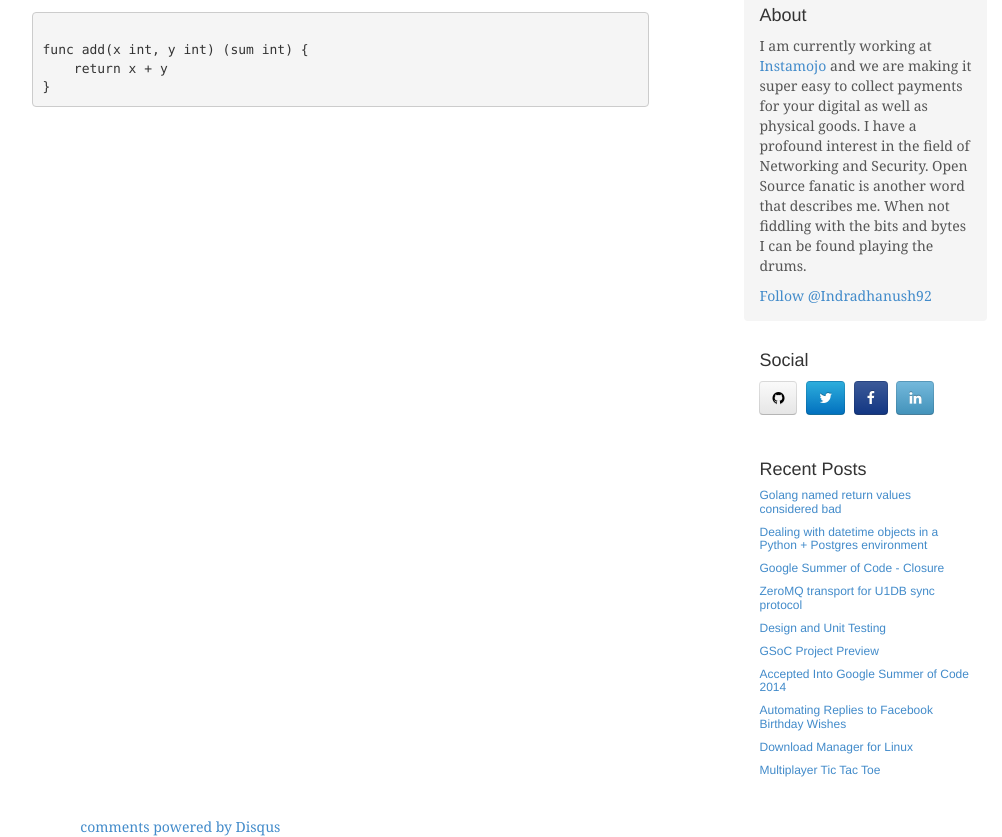
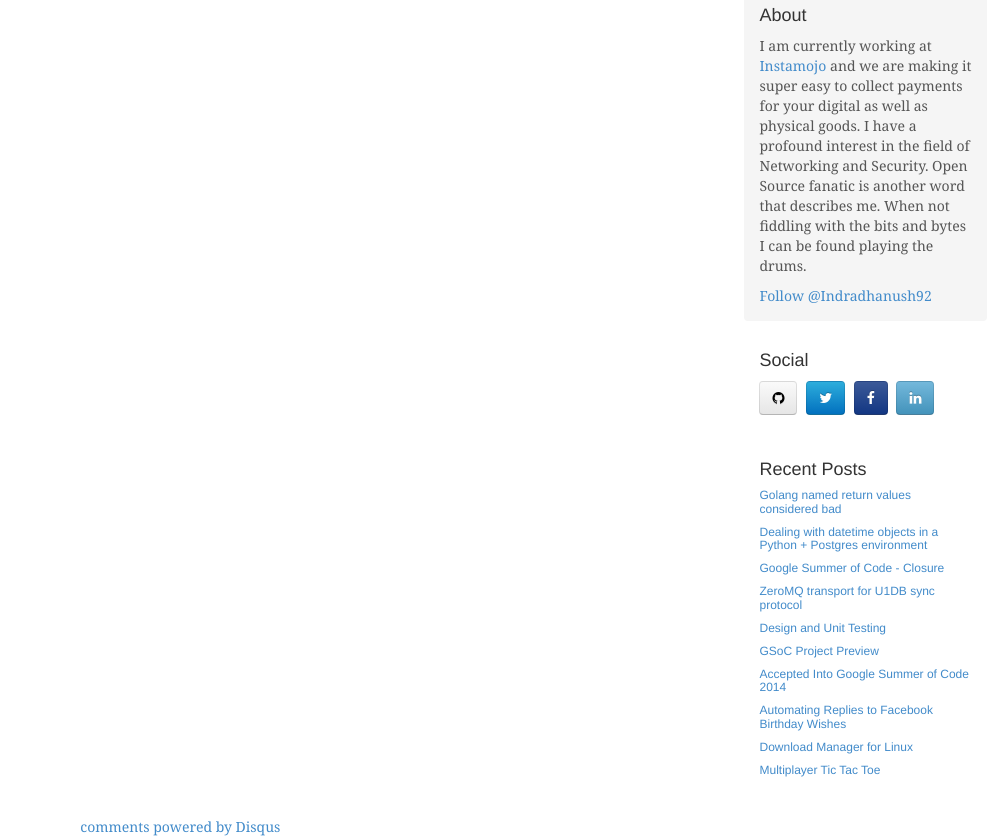
Before and after one commit to indradhanush/indradhanush.github.io, a Jekyll site: the page built from _posts/2017-02-09-golang-named-return-values-considered-bad.md, in a window 1280 px wide, cut to the strip 444-1281 px from the top of the page. Shown: the whole strip, without its empty margins (138-1140 px from the left). Built offline with Jekyll 4.4.1, drawn with Linux system fonts in a browser that asks for light colours; nearby versions of some CDN libraries; Markdown is read by kramdown in place of the engine named in the settings; comment, search, counter and statistics services are not loaded.

Commit message:
Remove code.

````diff
--- a/_posts/2017-02-09-golang-named-return-values-considered-bad.md
+++ b/_posts/2017-02-09-golang-named-return-values-considered-bad.md
@@ -6,10 +6,3 @@ author: Indradhanush Gupta
 ---
 
 I've recently started working on Golang and we use it a little at work. I was writing some custom management scripts when I came across the idea of using named return values in my code.
-
-```golang
-
-func add(x int, y int) (sum int) {
-    return x + y
-}
-```
````
